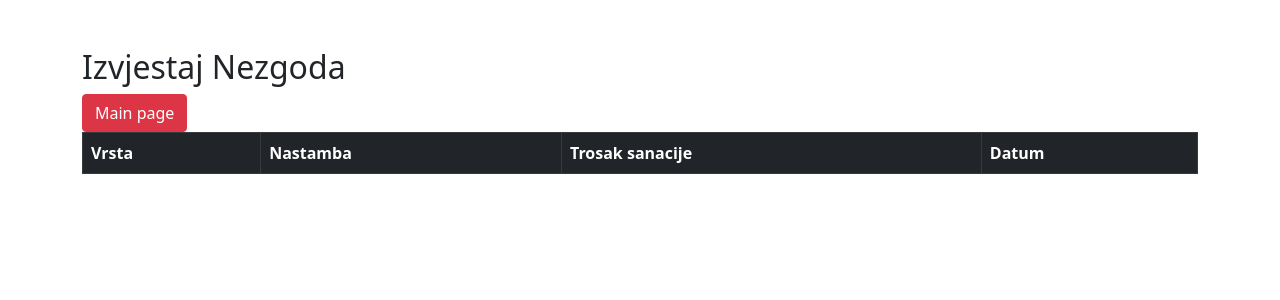
After one commit to markosalai/Zooloski, a Django app: page /zooloski/izvjesca/nezgoda in a window 1280 px wide. The commit adds this page. Shown: the top 300 px of the page. Run offline with Django 5.2, Linux system fonts and the light colour scheme; data that the repository does not hold is empty.

Commit message:
3.Commit
Dodato Izvjestaj dio gdje je izlistano :
Trosak i Nezgode sa opcijom dodavanja

```diff
--- a/Zooloski/templates/base.html
+++ b/Zooloski/templates/base.html
@@ -66,7 +66,7 @@
                     <li class="mr-3"><a href="{% url 'zivotinja_list' %}">Životinje</a></li>
                     <li class="mr-3"><a href="{% url 'radnik_list' %}">Radnici</a></li>
                     <li class="mr-3"><a href="{% url 'obaveza_list' %}">Obveze</a></li>
-                    <li class="mr-3"><a href="{% url 'report_zivotinje' %}">Izvjestaji</a></li>
+                    <li class="mr-3"><a href="{% url 'izvjesca' %}">Izvjestaji</a></li>
                 </ul>
             </nav>
         </div>
--- /dev/null
+++ b/Zooloski/templates/nezgoda.html
@@ -0,0 +1,38 @@
+<!DOCTYPE html>
+<html>
+<head>
+    <title>Lista Korisnika</title>
+    <link href="https://cdn.jsdelivr.net/npm/bootstrap@5.0.2/dist/css/bootstrap.min.css"
+          rel="stylesheet"
+          integrity="sha384-EVSTQN3/azprG1Anm3QDgpJLIm9Nao0Yz1ztcQTwFspd3yD65VohhpuuCOmLASjC"
+          crossorigin="anonymous"></head>
+<body>
+<div class="container mt-5">
+    <h2>Izvjestaj Nezgoda</h2>
+    <a class="btn btn-danger" href="{% url 'pocetna' %}" >Main page</a>
+
+    <table class="table table-bordered table-hover">
+        <thead class="table-dark">
+        <tr>
+            <th>Vrsta</th>
+            <th>Nastamba</th>
+            <th>Trosak sanacije</th>
+            <th>Datum</th>
+        </tr>
+        </thead>
+        <tbody>
+            {% for item in nezgoda_values %}
+        <tr >
+            <td >
+                {{ item.vrsta }}
+            </td>
+            <td >{{ item.nastamba }}</td>
+			<td >{{ item.trosak_sanacije}}$</td>
+            <td >{{ item.datum}}</td>
+        </tr>
+        {% endfor %}
+        </tbody>
+    </table>
+</div>
+</body>
+</html>
--- a/Zooloski/urls.py
+++ b/Zooloski/urls.py
@@ -15,7 +15,6 @@ urlpatterns = [
     path('zivotinje/dodaj/', views.zivotinja_create, name='zivotinja_create'),
     path('zivotinje/<int:id>/arhiviraj/', views.zivotinja_archive, name='zivotinja_archive'),
     path('zivotinje/<int:id>/uredi/', views.zivotinja_update, name='zivotinja_update'),  # URL za uređivanje životinja
-    path('report/zivotinje',views.report_zivotinje,name='report_zivotinje'), # Izvjestaj troskova zivotinja
     path('zivotinje/arhivirane',views.arhivirane_zivotinje,name='arhivirane_zivotinje'),
 
     path('radnici/', views.radnik_list, name='radnik_list'),
@@ -25,4 +24,10 @@ urlpatterns = [
     path('obaveze/dodaj/', views.obaveza_create, name='obaveza_create'),
     path('obaveze/<int:id>/zavrsi/', views.obaveza_complete, name='obaveza_complete'),
 
+    path('report/zivotinje',views.report_zivotinje,name='report_zivotinje'), # Izvjestaj troskova zivotinja
+    path('izvjesca',views.izvjesca,name='izvjesca'),
+    path('izvjesca/nezgoda',views.nezgoda_list,name='nezgoda_list'),
+    path('izvjesca/nezgoda/dodaj',views.nezgoda_create,name='nezgoda_create'),
+    path('izvjesca/trosak/dodaj',views.trosak_create,name='trosak_create'),
+
 ]
--- a/Zooloski/views.py
+++ b/Zooloski/views.py
@@ -1,7 +1,7 @@
 from django.shortcuts import render, get_object_or_404, redirect
 from django.http import HttpResponse
 from .models import *
-from .forms import NastambaForm, ZivotinjaForm, ObavezaForm
+from .forms import NastambaForm, ZivotinjaForm, ObavezaForm,NezgodaForm,TrosakForm
 from django.contrib.auth.views import LoginView
 # Create your views here.
 
@@ -162,3 +162,36 @@ def obaveza_complete(request, id):
     obaveza.status = 'Obavljeno'
     obaveza.save()
     return redirect('obaveza_list')
+
+def izvjesca(request):
+    return render(request,'Izvjesca.html')
+
+def nezgoda_list(request):
+    nezgoda_values = Nezgoda.objects.all()
+    context = {
+        'nezgoda_values':nezgoda_values # Dodajemo jer da se salju podaci dalje moraju biti u rijcniku
+    }
+    return render(request,'nezgoda.html',context)#Ovdje koristimo taj rijcnik za predaju
+
+# Kreiranje nove Trosak
+def trosak_create(request):
+    if request.method == 'POST':
+        form = TrosakForm(request.POST)
+        if form.is_valid():
+            form.save()
+            return redirect('')
+    else:
+        form = TrosakForm()
+    return render(request, 'trosak_form.html', {'form': form})
+
+
+
+def nezgoda_create(request):
+    if request.method == 'POST':
+        form = NezgodaForm(request.POST)
+        if form.is_valid():
+            form.save()
+            return redirect('')
+    else:
+        form = NezgodaForm()
+    return render(request, 'nezgoda_form.html', {'form': form})
```
Also changed, not shown: Zooloski/forms.py (+9 -1 lines), Zooloski/templates/izvjesca.html (added, +16 -0 lines), Zooloski/templates/nezgoda_form.html (added, +16 -0 lines), Zooloski/templates/trosak_form.html (added, +16 -0 lines).
